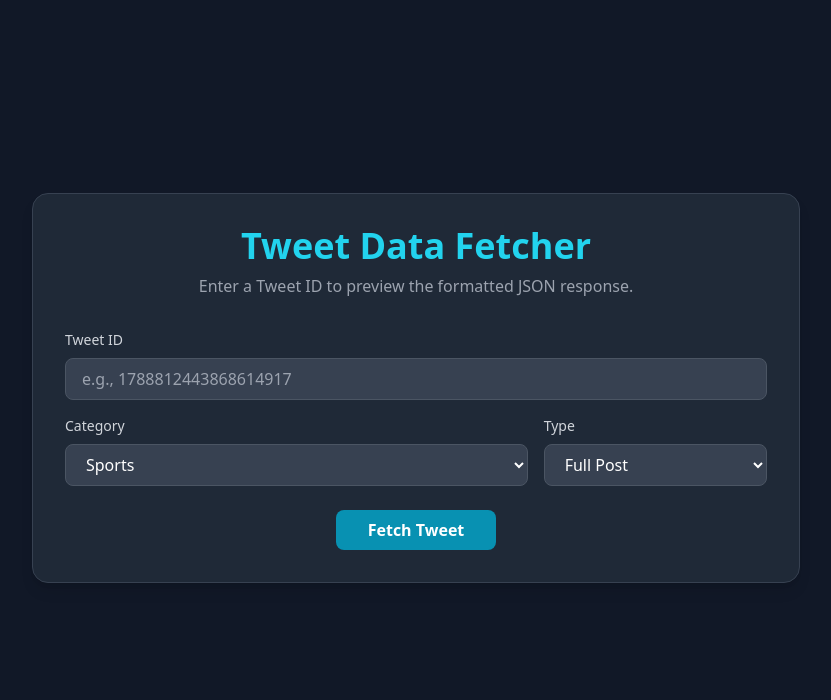
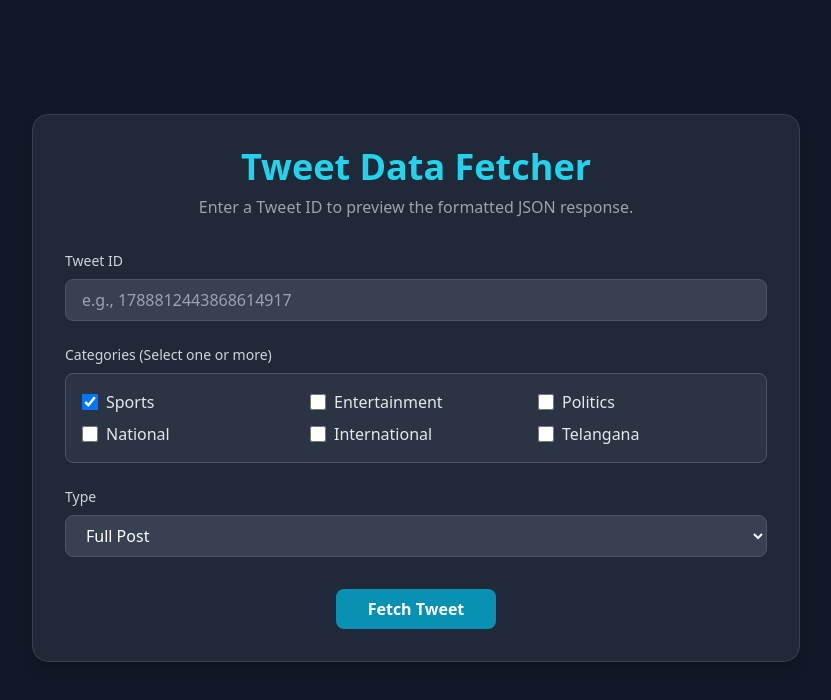
Before and after one commit to DeveloperEducology/News-Dashboard, a React (Create React App) app: page /fetch-tweet in a window 1280 px wide. Shown: the top 700 px of the page, without its empty margins (224-1055 px from the left). Built offline with nearby package versions, Linux system fonts and the light colour scheme; no server answers.

Commit message:
Update FetchTweet.js

```diff
--- a/src/news/FetchTweet.js
+++ b/src/news/FetchTweet.js
@@ -1,20 +1,45 @@
 import React, { useState } from 'react';
 
+// A constant array of all available categories
+const ALL_CATEGORIES = [
+  "Sports",
+  "Entertainment",
+  "Politics",
+  "National",
+  "International",
+  "Telangana"
+];
+
 // Main App Component
-export default function FetchTweet() {
+export default function App() {
   // State variables to manage input, data, loading, and errors
   const [tweetId, setTweetId] = useState(''); // Default ID
-  const [type, setType] = useState('full_post'); // Default type
-  const [category, setCategory] = useState('Sports'); // Default category
+  const [type, setType] = useState(''); // Default type
+  const [categories, setCategories] = useState(['Sports']); // Now an array
   const [tweetData, setTweetData] = useState(null);
   const [isLoading, setIsLoading] = useState(false);
   const [error, setError] = useState(null);
 
+  // --- Handler for checkbox changes ---
+  const handleCategoryChange = (event) => {
+    const { value, checked } = event.target;
+    setCategories(prev => {
+      // If the checkbox is checked, add the category to the array
+      if (checked) {
+        return [...prev, value];
+      }
+      // If unchecked, remove the category from the array
+      else {
+        return prev.filter(cat => cat !== value);
+      }
+    });
+  };
+
   // --- API Fetch Function ---
   const fetchTweet = async () => {
-    // Basic validation to ensure ID and category are selected
-    if (!tweetId || !type || !category) {
-      setError('Please fill all fields.');
+    // Updated validation for the array
+    if (!tweetId || !type || categories.length === 0) {
+      setError('Please enter a Tweet ID, select a type, and at least one category.');
       return;
     }
 
@@ -23,13 +48,13 @@ export default function FetchTweet() {
     setError(null);
     setTweetData(null);
 
-    // Construct the API URL
-    const apiUrl = `https://twitterapi-7313.onrender.com/api/formatted-tweet/?id=${tweetId}&type=${type}&category=${category}`;
+    // Join the array into a comma-separated string for the API
+    const categoriesQueryParam = categories.join(',');
+    const apiUrl = `https://twitterapi-7313.onrender.com/api/formatted-tweet/?id=${tweetId}&type=${type}&categories=${categoriesQueryParam}`;
 
     try {
       const response = await fetch(apiUrl);
 
-      // Check for non-2xx HTTP responses
       if (!response.ok) {
         throw new Error(`HTTP error! Status: ${response.status} - ${response.statusText}`);
       }
@@ -38,11 +63,9 @@ export default function FetchTweet() {
       setTweetData(data);
 
     } catch (err) {
-      // Handle fetch errors (network issues, API errors, etc.)
-      setError(`Failed to fetch data. Please check the console for more details or try again. Error: ${err.message}`);
+      setError(`Failed to fetch data. Please check the console for more details. Error: ${err.message}`);
       console.error("Fetch Error:", err);
     } finally {
-      // Stop loading indicator
       setIsLoading(false);
     }
   };
@@ -59,8 +82,8 @@ export default function FetchTweet() {
           </div>
 
           {/* Input Form */}
-          <div className="grid grid-cols-1 sm:grid-cols-3 gap-4 mb-6">
-            <div className="sm:col-span-3">
+          <div className="space-y-6">
+            <div>
               <label htmlFor="tweetId" className="block text-sm font-medium text-gray-300 mb-2">Tweet ID</label>
               <input
                 id="tweetId"
@@ -71,29 +94,32 @@ export default function FetchTweet() {
                 className="w-full px-4 py-2 bg-gray-700 border border-gray-600 rounded-lg focus:ring-2 focus:ring-cyan-500 focus:border-cyan-500 outline-none transition duration-200"
               />
             </div>
-            <div className="sm:col-span-2">
-              <label htmlFor="category" className="block text-sm font-medium text-gray-300 mb-2">Category</label>
-              <select
-                id="category"
-                value={category}
-                onChange={(e) => setCategory(e.target.value)}
-                className="w-full px-4 py-2 bg-gray-700 border border-gray-600 rounded-lg focus:ring-2 focus:ring-cyan-500 focus:border-cyan-500 outline-none transition duration-200 h-[42px]"
-              >
-                <option value="Sports">Sports</option>
-                <option value="Entertainment">Entertainment</option>
-                <option value="Politics">Politics</option>
-                <option value="National">National</option>
-                <option value="International">International</option>
-                <option value="Telangana">Telangana</option>
-              </select>
+
+            <div>
+              <label className="block text-sm font-medium text-gray-300 mb-2">Categories (Select one or more)</label>
+              <div className="grid grid-cols-2 sm:grid-cols-3 gap-x-4 gap-y-2 p-4 bg-gray-700/50 rounded-lg border border-gray-600">
+                {ALL_CATEGORIES.map((category) => (
+                  <label key={category} className="flex items-center space-x-2 cursor-pointer text-gray-200 hover:text-cyan-400 transition-colors">
+                    <input
+                      type="checkbox"
+                      value={category}
+                      checked={categories.includes(category)}
+                      onChange={handleCategoryChange}
+                      className="form-checkbox h-4 w-4 rounded bg-gray-600 border-gray-500 text-cyan-600 focus:ring-cyan-500"
+                    />
+                    <span>{category}</span>
+                  </label>
+                ))}
+              </div>
             </div>
-             <div>
+
+            <div>
               <label htmlFor="type" className="block text-sm font-medium text-gray-300 mb-2">Type</label>
               <select
                 id="type"
                 value={type}
                 onChange={(e) => setType(e.target.value)}
-                className="w-full px-4 py-2 bg-gray-700 border border-gray-600 rounded-lg focus:ring-2 focus:ring-cyan-500 focus:border-cyan-500 outline-none transition duration-200 h-[42px]"
+                className="w-full px-4 py-2 bg-gray-700 border border-gray-600 rounded-lg focus:ring-2 focus:ring-cyan-500 focus:border-cyan-500 outline-none transition duration-200"
               >
                 <option value="full_post">Full Post</option>
                 <option value="normal_post">Normal Post</option>
@@ -102,7 +128,7 @@ export default function FetchTweet() {
           </div>
 
           {/* Action Button */}
-          <div className="text-center">
+          <div className="text-center mt-8">
             <button
               onClick={fetchTweet}
               disabled={isLoading}
```
